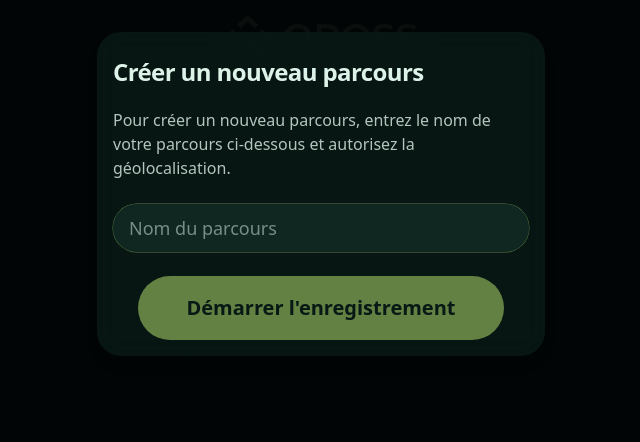
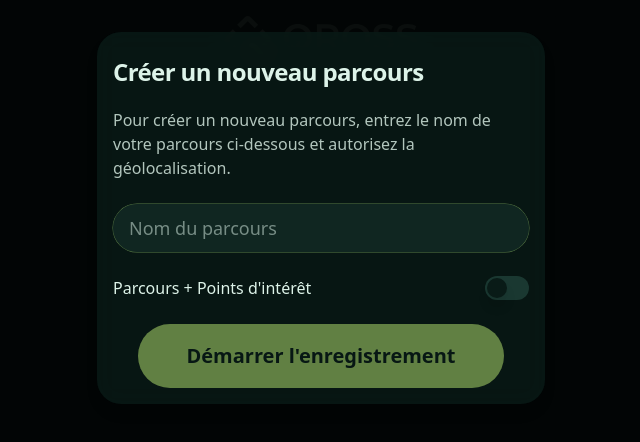
Before and after one commit to frenchpol/qross, a React (Vite) app: page / in a window 1280 px wide. Shown: the top 442 px of the page, without its empty margins (319-959 px from the left). Built offline with nearby package versions, Linux system fonts and the light colour scheme; no server answers.

Commit message:
Add POI-only mode toggle

```diff
--- a/src/components/NewTrackDialog.tsx
+++ b/src/components/NewTrackDialog.tsx
@@ -4,6 +4,8 @@
 import { Input } from '@/components/ui/input';
 import { useLocation } from '@/context/LocationContext';
 import { motion } from 'framer-motion';
+import { Switch } from '@/components/ui/switch';
+import { Label } from '@/components/ui/label';
 
 interface NewTrackDialogProps {
   onClose?: () => void;
@@ -11,12 +13,13 @@
 
 export const NewTrackDialog = ({ onClose }: NewTrackDialogProps) => {
   const [trackName, setTrackName] = useState('');
+  const [poiOnly, setPoiOnly] = useState(false);
   const { startTracking } = useLocation();
   const [isOpen, setIsOpen] = useState(true);
 
   const handleStart = () => {
     if (trackName.trim()) {
-      startTracking(trackName.trim());
+      startTracking(trackName.trim(), poiOnly);
       setIsOpen(false);
       onClose?.();
     }
@@ -52,6 +55,16 @@
               className="h-12 text-base md:text-lg placeholder:text-foreground/50"
             />
           </div>
+          <div className="flex items-center justify-between space-x-4">
+            <Label htmlFor="poi-only" className="text-sm md:text-base">
+              {poiOnly ? 'Points d\'intérêt uniquement' : 'Parcours + Points d\'intérêt'}
+            </Label>
+            <Switch
+              id="poi-only"
+              checked={poiOnly}
+              onCheckedChange={setPoiOnly}
+            />
+          </div>
           <div className="flex justify-center">
             <Button
               onClick={handleStart}
--- /dev/null
+++ b/src/components/ui/switch.tsx
@@ -0,0 +1,27 @@
+import * as React from "react"
+import * as SwitchPrimitives from "@radix-ui/react-switch"
+
+import { cn } from "@/lib/utils"
+
+const Switch = React.forwardRef<
+  React.ElementRef<typeof SwitchPrimitives.Root>,
+  React.ComponentPropsWithoutRef<typeof SwitchPrimitives.Root>
+>(({ className, ...props }, ref) => (
+  <SwitchPrimitives.Root
+    className={cn(
+      "peer inline-flex h-6 w-11 shrink-0 cursor-pointer items-center rounded-full border-2 border-transparent transition-colors focus-visible:outline-none focus-visible:ring-2 focus-visible:ring-ring focus-visible:ring-offset-2 focus-visible:ring-offset-background disabled:cursor-not-allowed disabled:opacity-50 data-[state=checked]:bg-primary data-[state=unchecked]:bg-input",
+      className
+    )}
+    {...props}
+    ref={ref}
+  >
+    <SwitchPrimitives.Thumb
+      className={cn(
+        "pointer-events-none block h-5 w-5 rounded-full bg-background shadow-lg ring-0 transition-transform data-[state=checked]:translate-x-5 data-[state=unchecked]:translate-x-0"
+      )}
+    />
+  </SwitchPrimitives.Root>
+))
+Switch.displayName = SwitchPrimitives.Root.displayName
+
+export { Switch }
--- a/src/context/LocationContext.tsx
+++ b/src/context/LocationContext.tsx
@@ -24,14 +24,17 @@
     currentAltitude,
     pois,
     trackName,
+    isPoiOnlyMode,
     setTrackName,
     updatePosition,
     addPOI,
-    resetTrack
+    resetTrack,
+    setPoiOnlyMode
   } = useTrack();
 
-  const handleStartTracking = (name: string) => {
+  const handleStartTracking = (name: string, poiOnly: boolean = false) => {
     setTrackName(name);
+    setPoiOnlyMode(poiOnly);
     resetTrack();
     startGeoTracking({
       onSuccess: (position) => updatePosition(position, isPaused),
@@ -51,11 +54,13 @@
         pois,
         error,
         isLoading,
+        isPoiOnlyMode,
         startTracking: handleStartTracking,
         stopTracking,
         pauseTracking,
         resumeTracking,
-        addPOI
+        addPOI,
+        setPoiOnlyMode
       }}
     >
       {children}
--- a/src/hooks/use-track.ts
+++ b/src/hooks/use-track.ts
@@ -15,6 +15,7 @@
   const [trackName, setTrackName] = useState('');
   const [lastRecordedTime, setLastRecordedTime] = useState(0);
   const [lastPausePoint, setLastPausePoint] = useState<PathPoint | null>(null);
+  const [isPoiOnlyMode, setIsPoiOnlyMode] = useState(false);
 
   const shouldAddPoint = useCallback((
     newLocation: [number, number],
@@ -45,6 +46,9 @@
     // Always update current position
     setCurrentLocation(newLocation);
     setCurrentAltitude(altitude);
+
+    // Don't record path points in POI-only mode
+    if (isPoiOnlyMode) return;
 
     if (isPaused) {
       if (!lastPausePoint && currentPath.length > 0) {
@@ -77,7 +81,7 @@
       };
       setCurrentPath(prev => [...prev, newPoint]);
     }
-  }, [currentPath, lastRecordedTime, lastPausePoint, shouldAddPoint]);
+  }, [currentPath, lastRecordedTime, lastPausePoint, shouldAddPoint, isPoiOnlyMode]);
 
   const addPOI = useCallback((poi: POI) => {
     setPois(prev => [...prev, poi]);
@@ -98,9 +102,11 @@
     currentAltitude,
     pois,
     trackName,
+    isPoiOnlyMode,
     setTrackName,
     updatePosition,
     addPOI,
-    resetTrack
+    resetTrack,
+    setPoiOnlyMode: setIsPoiOnlyMode
   };
 };
--- a/src/types/location.ts
+++ b/src/types/location.ts
@@ -26,12 +26,14 @@
   pois: POI[];
   error: GeolocationPositionError | null;
   isLoading: boolean;
+  isPoiOnlyMode: boolean;
 }
 
 export interface LocationContextType extends LocationState {
-  startTracking: (name: string) => void;
+  startTracking: (name: string, poiOnly?: boolean) => void;
   stopTracking: () => void;
   pauseTracking: () => void;
   resumeTracking: () => void;
   addPOI: (poi: POI) => void;
+  setPoiOnlyMode: (enabled: boolean) => void;
 }
```
Also changed, not shown: 1 other file (tests, documents, lock files or other folders).
